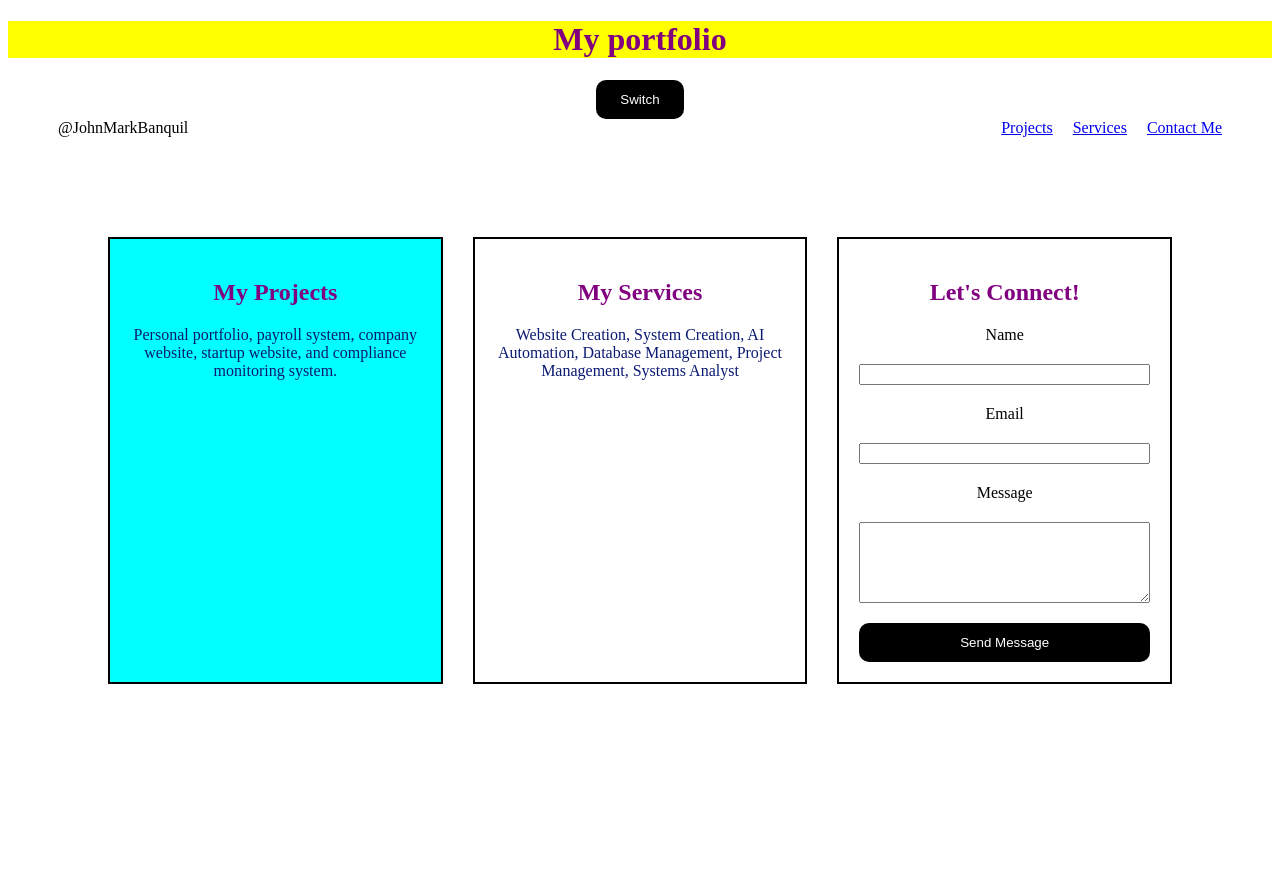
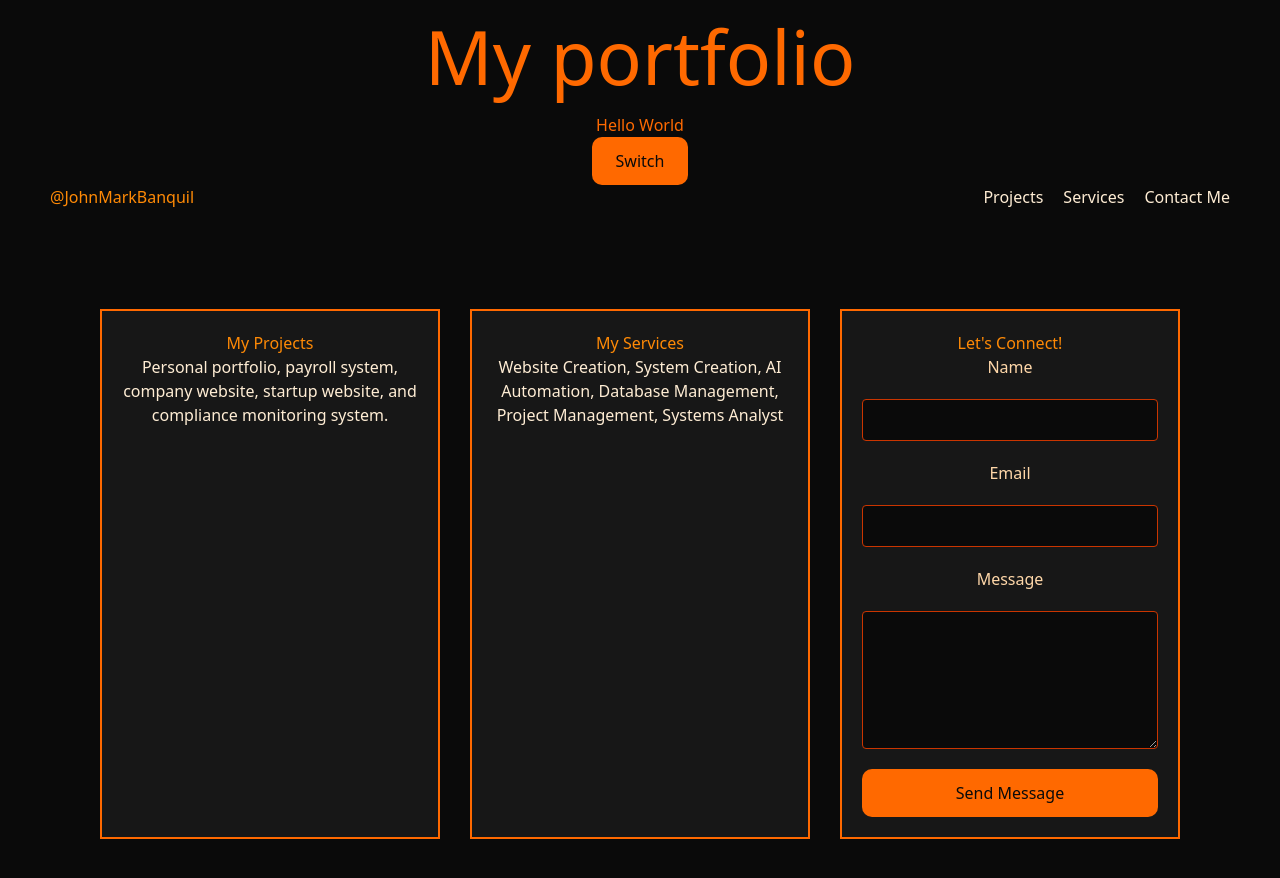
Before and after one commit to JohnMarkBanquil/JohnMarkBanquil, a plain HTML site: page index.html in a window 1280 px wide. Before the commit the page ends 800 px from the top, so only its background shows below. Drawn offline with nearby package versions, Linux system fonts and the light colour scheme.

Commit message:
tailwind

```diff
--- a/index.html
+++ b/index.html
@@ -4,56 +4,59 @@
 <head>
     <meta charset="UTF-8">
     <meta name="viewport" content="width=device-width, initial-scale=1.0">
+    <script src="https://cdn.jsdelivr.net/npm/@tailwindcss/browser@4"></script>
     <title>My Portfolio</title>
-    <link rel="stylesheet" href="style.css">
 </head>
 
-<body>
-    <h1>JohnMarkBanquil</h1>
+<body class="min-h-screen bg-neutral-950 text-center text-orange-100 transition-colors duration-500">
+    <h1 class="text-[75px] text-orange-500">JohnMarkBanquil</h1>
+    <h1 class="text-orange-500">Hello World</h1>
 
-    <button id="switch">Switch</button>
+
+    <button id="switch" class="rounded-[10px] border-0 bg-orange-500 px-6 py-3 text-neutral-950 transition-colors duration-500 hover:bg-orange-400">Switch</button>
 
     <header>
-        <nav>
-            <span>@JohnMarkBanquil</span>
-            <ul>
-                <li><a href="#projects">Projects</a></li>
-                <li><a href="#services">Services</a></li>
-                <li><a href="#contact">Contact Me</a></li>
+
+        <nav class="mx-[50px] flex items-center justify-between max-[600px]:flex-col max-[600px]:gap-[15px]">
+            <span class="text-orange-400 max-[600px]:text-[75px]">@JohnMarkBanquil</span>
+            <ul class="m-0 flex list-none gap-5 p-0 max-[600px]:flex-col max-[600px]:text-center">
+                <li><a class="transition-colors duration-500 hover:text-orange-400" href="#projects">Projects</a></li>
+                <li><a class="transition-colors duration-500 hover:text-orange-400" href="#services">Services</a></li>
+                <li><a class="transition-colors duration-500 hover:text-orange-400" href="#contact">Contact Me</a></li>
             </ul>
         </nav>
     </header>
 
-    <main>
-        <section id="projects">
-            <h2 class="projects">My Projects</h2>
+    <main class="m-[50px] flex flex-wrap gap-[30px] p-[50px] max-[600px]:m-[10px] max-[600px]:gap-5 max-[600px]:p-[15px]">
+        <section id="projects" class="min-w-[280px] flex-1 border-2 border-orange-500 bg-neutral-900 p-5 text-orange-100 max-[600px]:min-w-full max-[600px]:p-[15px]">
+            <h2 class="text-orange-400">My Projects</h2>
             <p>Personal portfolio, payroll system, company website, startup website, and compliance monitoring system.
             </p>
         </section>
 
-        <section id="services">
-            <h2 class="services">My Services</h2>
+        <section id="services" class="min-w-[280px] flex-1 border-2 border-orange-500 bg-neutral-900 p-5 text-orange-100 max-[600px]:min-w-full max-[600px]:p-[15px]">
+            <h2 class="text-orange-400">My Services</h2>
             <p>Website Creation, System Creation, AI Automation, Database Management, Project Management, Systems
                 Analyst</p>
         </section>
 
-        <section id="contact">
-            <h2 class="contact">Let's build together!</h2>
-            <form action="#">
+        <section id="contact" class="min-w-[280px] flex-1 border-2 border-orange-500 bg-neutral-900 p-5 text-orange-100 max-[600px]:min-w-full max-[600px]:p-[15px]">
+            <h2 class="text-orange-400">Let's build together!</h2>
+            <form class="flex flex-col gap-5" action="#">
                 <!-- Name -->
-                <label for="name">Name</label>
-                <input type="text" id="name" name="name" required>
+                <label class="text-orange-200" for="name">Name</label>
+                <input class="rounded border border-orange-700 bg-neutral-950 px-3 py-2 text-orange-100 focus:border-orange-400 focus:outline-none focus:ring-2 focus:ring-orange-500/40" type="text" id="name" name="name" required>
 
                 <!-- Email -->
-                <label for="email">Email</label>
-                <input type="email" name="email" id="email" required>
+                <label class="text-orange-200" for="email">Email</label>
+                <input class="rounded border border-orange-700 bg-neutral-950 px-3 py-2 text-orange-100 focus:border-orange-400 focus:outline-none focus:ring-2 focus:ring-orange-500/40" type="email" name="email" id="email" required>
 
                 <!-- Message -->
-                <label for="message">Message</label>
-                <textarea name="message" id="message" rows="5" required></textarea>
+                <label class="text-orange-200" for="message">Message</label>
+                <textarea class="rounded border border-orange-700 bg-neutral-950 px-3 py-2 text-orange-100 focus:border-orange-400 focus:outline-none focus:ring-2 focus:ring-orange-500/40" name="message" id="message" rows="5" required></textarea>
 
                 <!-- Submit -->
-                <button type="submit">Send Message</button>
+                <button class="rounded-[10px] border-0 bg-orange-500 px-6 py-3 text-neutral-950 transition-colors duration-500 hover:bg-orange-400" type="submit">Send Message</button>
             </form>
         </section>
     </main>
--- a/script.js
+++ b/script.js
@@ -48,17 +48,10 @@ contactHeading.textContent = "Let's Connect!";
 serviceHeading.textContent = "My Services";
 projectHeading.textContent = "My Projects";
 
-//.style
-heading.style.color = "purple";
-heading.style.backgroundColor = "yellow";
-contactHeading.style.color = "purple";
-serviceHeading.style.color = "purple";
-projectHeading.style.color = "purple";
-
-
 //Event listeners
 heading.addEventListener("click", function () {
-    heading.style.color = "red";
+    heading.classList.toggle("text-orange-500");
+    heading.classList.toggle("text-orange-300");
 });
 
 const toggleButton = document.querySelector('#switch');
@@ -69,12 +62,10 @@ toggleButton.addEventListener("click", function () {
     isOff = !isOff;
 
     if (isOff) {
-        body.style.backgroundColor = "black";
-        body.style.color = "white";
-
+        body.classList.replace("bg-neutral-950", "bg-orange-500");
+        body.classList.replace("text-orange-100", "text-neutral-950");
     } else {
-        body.style.backgroundColor = "white";
-        body.style.color = "black";
-
+        body.classList.replace("bg-orange-500", "bg-neutral-950");
+        body.classList.replace("text-neutral-950", "text-orange-100");
     }
 });
```
